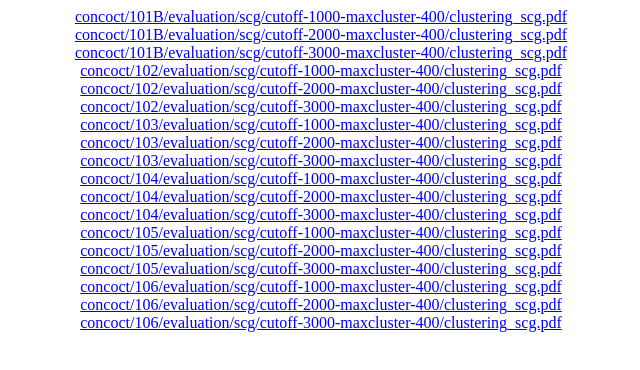
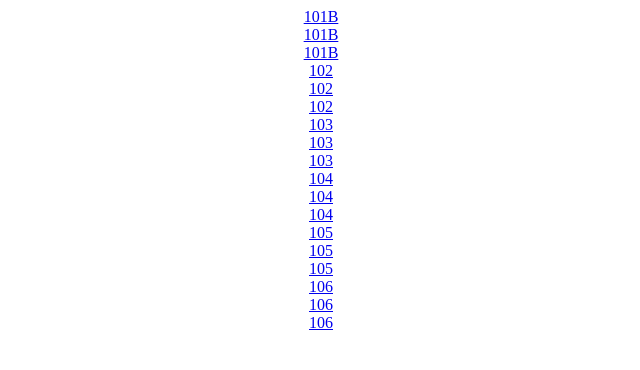
Before and after one commit to inodb/2014-09-haspeborg-moose-project, a plain HTML site: page concoct/cog_plots.html in a window 1280 px wide. Shown: the whole page, without its empty margins (319-959 px from the left). Drawn offline with Linux system fonts and the light colour scheme.

Commit message:
Change double subfolder conct

```diff
--- a/concoct/cog_plots.html
+++ b/concoct/cog_plots.html
@@ -1,20 +1,20 @@
 <html><head><style>body { text-align: center }</style></head><body>
-<a href='concoct/101B/evaluation/scg/cutoff-1000-maxcluster-400/clustering_scg.pdf'>concoct/101B/evaluation/scg/cutoff-1000-maxcluster-400/clustering_scg.pdf</a><br />
-<a href='concoct/101B/evaluation/scg/cutoff-2000-maxcluster-400/clustering_scg.pdf'>concoct/101B/evaluation/scg/cutoff-2000-maxcluster-400/clustering_scg.pdf</a><br />
-<a href='concoct/101B/evaluation/scg/cutoff-3000-maxcluster-400/clustering_scg.pdf'>concoct/101B/evaluation/scg/cutoff-3000-maxcluster-400/clustering_scg.pdf</a><br />
-<a href='concoct/102/evaluation/scg/cutoff-1000-maxcluster-400/clustering_scg.pdf'>concoct/102/evaluation/scg/cutoff-1000-maxcluster-400/clustering_scg.pdf</a><br />
-<a href='concoct/102/evaluation/scg/cutoff-2000-maxcluster-400/clustering_scg.pdf'>concoct/102/evaluation/scg/cutoff-2000-maxcluster-400/clustering_scg.pdf</a><br />
-<a href='concoct/102/evaluation/scg/cutoff-3000-maxcluster-400/clustering_scg.pdf'>concoct/102/evaluation/scg/cutoff-3000-maxcluster-400/clustering_scg.pdf</a><br />
-<a href='concoct/103/evaluation/scg/cutoff-1000-maxcluster-400/clustering_scg.pdf'>concoct/103/evaluation/scg/cutoff-1000-maxcluster-400/clustering_scg.pdf</a><br />
-<a href='concoct/103/evaluation/scg/cutoff-2000-maxcluster-400/clustering_scg.pdf'>concoct/103/evaluation/scg/cutoff-2000-maxcluster-400/clustering_scg.pdf</a><br />
-<a href='concoct/103/evaluation/scg/cutoff-3000-maxcluster-400/clustering_scg.pdf'>concoct/103/evaluation/scg/cutoff-3000-maxcluster-400/clustering_scg.pdf</a><br />
-<a href='concoct/104/evaluation/scg/cutoff-1000-maxcluster-400/clustering_scg.pdf'>concoct/104/evaluation/scg/cutoff-1000-maxcluster-400/clustering_scg.pdf</a><br />
-<a href='concoct/104/evaluation/scg/cutoff-2000-maxcluster-400/clustering_scg.pdf'>concoct/104/evaluation/scg/cutoff-2000-maxcluster-400/clustering_scg.pdf</a><br />
-<a href='concoct/104/evaluation/scg/cutoff-3000-maxcluster-400/clustering_scg.pdf'>concoct/104/evaluation/scg/cutoff-3000-maxcluster-400/clustering_scg.pdf</a><br />
-<a href='concoct/105/evaluation/scg/cutoff-1000-maxcluster-400/clustering_scg.pdf'>concoct/105/evaluation/scg/cutoff-1000-maxcluster-400/clustering_scg.pdf</a><br />
-<a href='concoct/105/evaluation/scg/cutoff-2000-maxcluster-400/clustering_scg.pdf'>concoct/105/evaluation/scg/cutoff-2000-maxcluster-400/clustering_scg.pdf</a><br />
-<a href='concoct/105/evaluation/scg/cutoff-3000-maxcluster-400/clustering_scg.pdf'>concoct/105/evaluation/scg/cutoff-3000-maxcluster-400/clustering_scg.pdf</a><br />
-<a href='concoct/106/evaluation/scg/cutoff-1000-maxcluster-400/clustering_scg.pdf'>concoct/106/evaluation/scg/cutoff-1000-maxcluster-400/clustering_scg.pdf</a><br />
-<a href='concoct/106/evaluation/scg/cutoff-2000-maxcluster-400/clustering_scg.pdf'>concoct/106/evaluation/scg/cutoff-2000-maxcluster-400/clustering_scg.pdf</a><br />
-<a href='concoct/106/evaluation/scg/cutoff-3000-maxcluster-400/clustering_scg.pdf'>concoct/106/evaluation/scg/cutoff-3000-maxcluster-400/clustering_scg.pdf</a><br />
+<a href='101B'>101B</a><br />
+<a href='101B'>101B</a><br />
+<a href='101B'>101B</a><br />
+<a href='102'>102</a><br />
+<a href='102'>102</a><br />
+<a href='102'>102</a><br />
+<a href='103'>103</a><br />
+<a href='103'>103</a><br />
+<a href='103'>103</a><br />
+<a href='104'>104</a><br />
+<a href='104'>104</a><br />
+<a href='104'>104</a><br />
+<a href='105'>105</a><br />
+<a href='105'>105</a><br />
+<a href='105'>105</a><br />
+<a href='106'>106</a><br />
+<a href='106'>106</a><br />
+<a href='106'>106</a><br />
 </body></html>
```
Also changed, not shown: 36 other files.
